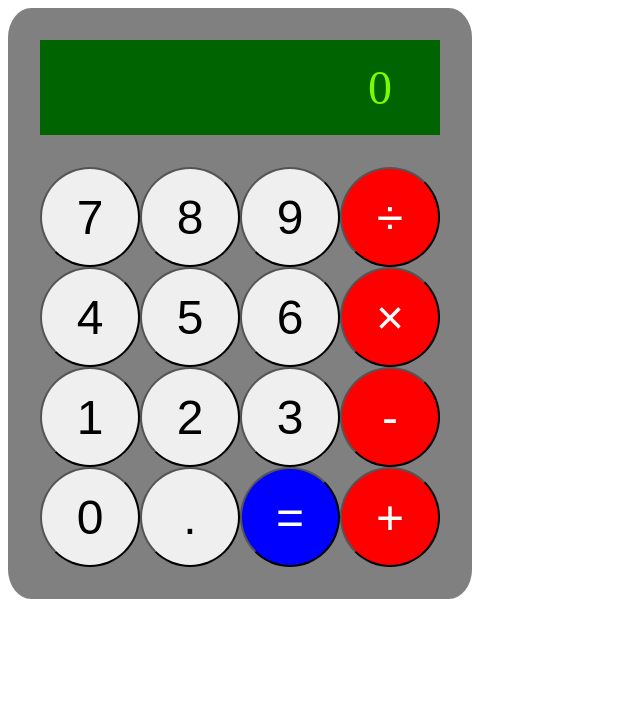
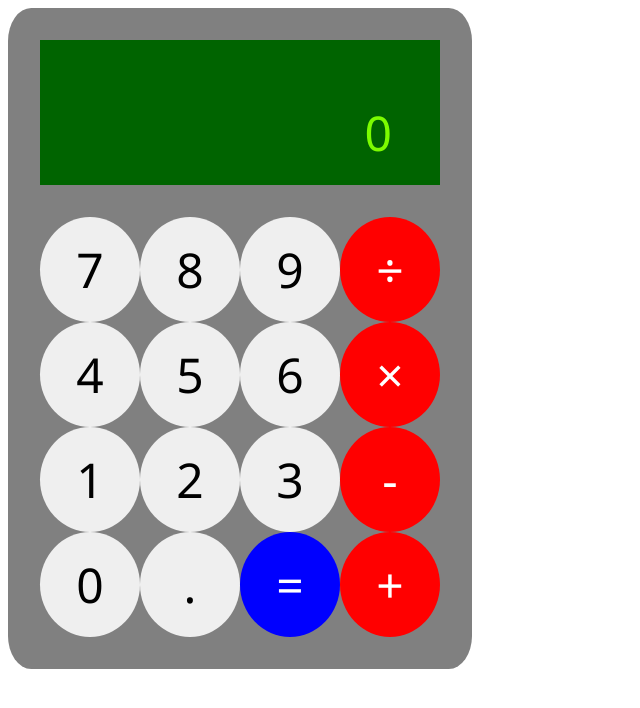
Before and after one commit to cole0404/calculator, a plain HTML site: page index.html in a window 1280 px wide. Shown: the whole page, without its empty margins (0-640 px from the left). Drawn offline with Linux system fonts and the light colour scheme.

Commit message:
Design cleaned up and tempResult box added

```diff
--- a/index.html
+++ b/index.html
@@ -9,7 +9,11 @@
 </head>
 <body>
     <div class="calculator">
-        <div class="result">0</div>
+        <div class="resultBox">
+            <div class="tempResult"></div>
+            <div class="result">0</div>
+        </div>
+
         <div class="container">
             <button class="numbers">7</button>
             <button class="numbers">8</button>
@@ -24,7 +28,7 @@
             <button class="numbers">3</button>
             <button class="subtract">-</button>
             <button class="numbers">0</button>
-            <button class="decimal">.</button>
+            <button class="numbers decimal">.</button>
             <button class="operate">=</button>
             <button class="add">+</button>
         </div>
--- a/script.js
+++ b/script.js
@@ -1,7 +1,12 @@
 const result = document.querySelector('.result');
+const decimal = document.querySelector('.decimal');
 
 const numbers = document.querySelectorAll('.numbers');
 numbers.forEach((number) => number.addEventListener('click', appendResult));
+
+decimal.addEventListener('click', function() {
+    decimal.disabled = true;
+})
 
 function appendResult(event) {
     if (result.innerText == 0) {
@@ -31,6 +36,6 @@ function divide(a, b) {
 function operate(a, b, c) {
 
 }
-console.log(result.innerText);
+console.log(decimal);
 
 //make numbers append when buttons are clicked. Store number when an operator is clicked
--- a/style.css
+++ b/style.css
@@ -5,7 +5,8 @@
     flex-direction: column;
     padding: 32px;
     gap: 32px;
-    border-radius: 5%
+    border-radius: 5%;
+    font-family: 'Segoe UI', Tahoma, Geneva, Verdana, sans-serif;
 }
 
 .container {
@@ -13,12 +14,21 @@
     flex-wrap: wrap;
 }
 
-.result {
-    font-size: 48px;
+.resultBox {
     padding: 20px 48px;
     background-color: darkgreen;
     color: lawngreen;
     text-align: end;
+}
+
+.tempResult {
+    font-size: 32px;
+    height: 32px;
+}
+
+.result {
+    font-size: 48px;
+    margin-top: 8px;
 }
 
 button {
@@ -27,8 +37,19 @@ button {
     flex-basis: 25%;
     border-radius: 50%;
     aspect-ratio: 1;
+    font-family: 'Segoe UI', Tahoma, Geneva, Verdana, sans-serif;
+    text-decoration: none;
+    outline: none;
+    border: none;
 }
 
+button:hover {
+    opacity: 0.8;
+}
+
+button:active {
+    opacity: 0.6;
+}
 .add, .subtract, .multiply, .divide {
     background-color: red;
     color: white;
```
